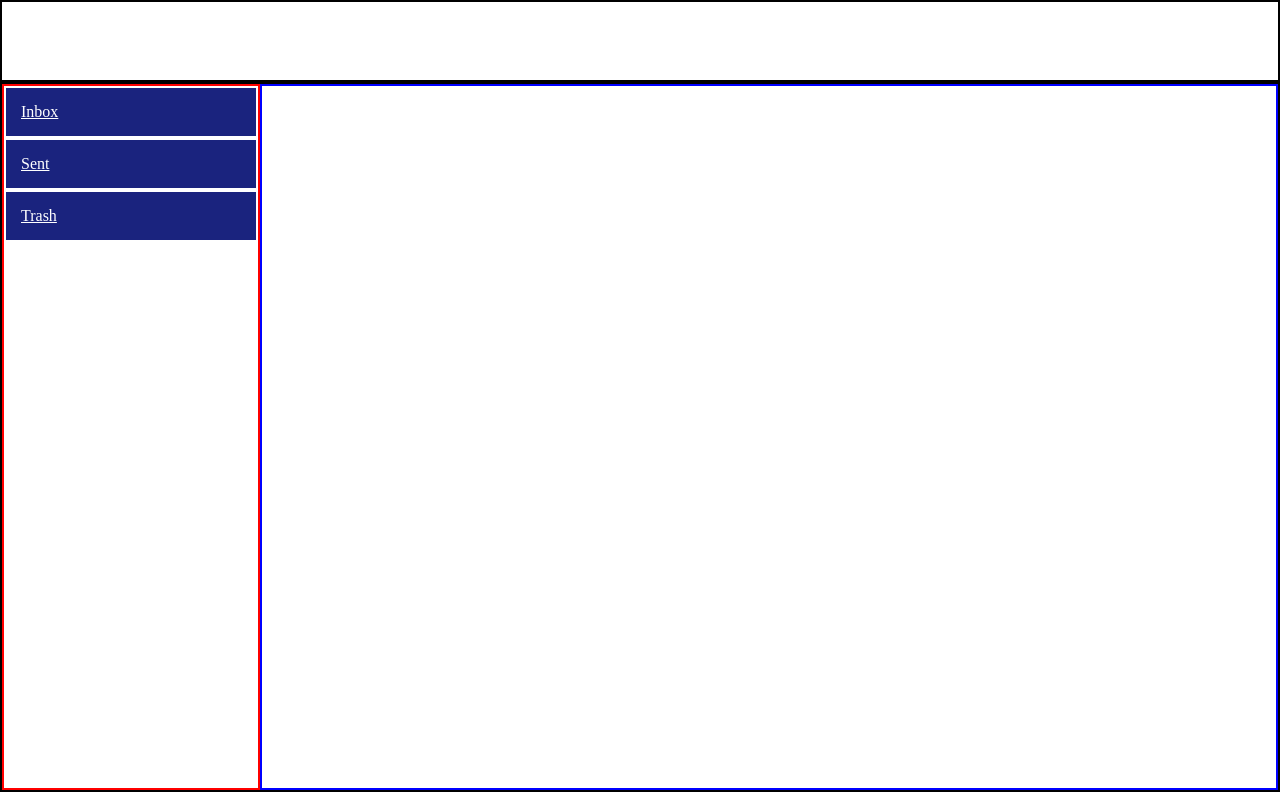
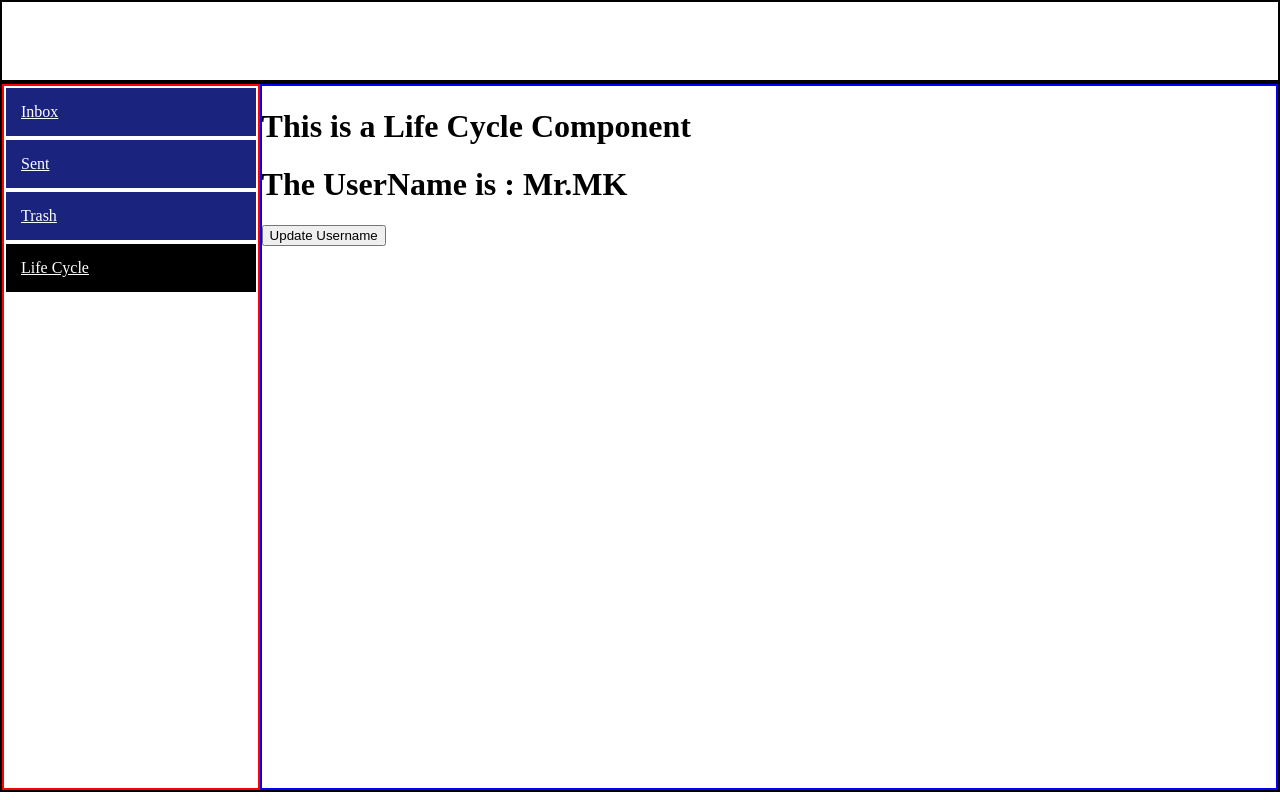
Before and after one commit to karthickvkumar/vcentry-react-night-batch-2, a React (Create React App) app: page /mail/cycle in a window 1280 px wide. Built offline with nearby package versions, Linux system fonts and the light colour scheme.

Commit message:
life cycle

```diff
--- a/src/pages/inbox-page.js
+++ b/src/pages/inbox-page.js
@@ -8,6 +8,10 @@ class InboxPage extends Component {
     this.state = {
       userList : []
     }
+  }
+
+  componentDidMount(){
+    this.listUser();
   }
 
   listUser(){
--- /dev/null
+++ b/src/pages/life-cycle.js
@@ -0,0 +1,61 @@
+import React, { Component } from 'react';
+
+class LifeCycle extends Component {
+
+  constructor(props){
+    super(props);
+    console.log("CONSTRUCTOR Method");
+    this.state = {
+      name : 'Mr.MK'
+    };
+  }
+
+  componentWillMount(){
+    console.log("COMPONENT WILL MOUNT Method");
+  }
+
+  componentDidMount(){
+    console.log("COMPONENT DID MOUNT Method");
+  }
+
+  onClickBtn(){
+    this.setState({
+      name : 'Mr.KKKMMM'
+    })
+  }
+
+  shouldComponentUpdate(nextProps, nextState){
+    console.log(this.state.name , nextState);
+    console.log("SHOULD COMPONENT UPDATE Method");
+    if(this.state.name == nextState.name){
+      return false;
+    }else{
+      return true;
+    }
+  }
+
+  componentWillUpdate(){
+    console.log("COMPONENT WILL UPDATE Method");
+  }
+
+  componentDidUpdate(){
+    console.log("COMPONENT DID UPDATE Method")
+  }
+
+  componentWillUnmount(){
+    console.log("COMPONENT WILL UNMOUNT Method")
+  }
+
+  render() {
+    console.log("RENDER Method")
+    return (
+      <div>
+        <h1>This is a Life Cycle Component</h1>
+        <h1>The UserName  is : {this.state.name}</h1>
+        <button onClick={() => this.onClickBtn()}>Update Username</button>
+      </div>
+    );
+  }
+}
+
+export default LifeCycle;
--- a/src/pages/mail-box-page.js
+++ b/src/pages/mail-box-page.js
@@ -4,6 +4,7 @@ import { BrowserRouter, Switch, Route, NavLink } from 'react-router-dom';
 import InboxPage from './inbox-page';
 import SendPage from './send-page';
 import TrashPage from './trash-page';
+import LifeCycle from './life-cycle';
 
 class MailBoxPage extends Component {
   render() {
@@ -16,12 +17,14 @@ class MailBoxPage extends Component {
                 <NavLink to="/mail/inbox" className="nav-btn" activeClassName="active-btn">Inbox</NavLink>
                 <NavLink to="/mail/sent" className="nav-btn" activeClassName="active-btn">Sent</NavLink>
                 <NavLink to="/mail/trash" className="nav-btn" activeClassName="active-btn">Trash</NavLink>
+                <NavLink to="/mail/cycle" className="nav-btn" activeClassName="active-btn">Life Cycle</NavLink>
             </div>
             <div className="content">
               <Switch>
                 <Route path="/mail/inbox" component={InboxPage}></Route>
                 <Route path="/mail/sent" component={SendPage}></Route>
                 <Route path="/mail/trash" component={TrashPage}></Route>
+                <Route path="/mail/cycle" component={LifeCycle}></Route>
               </Switch>
             </div>
           </div>
```
